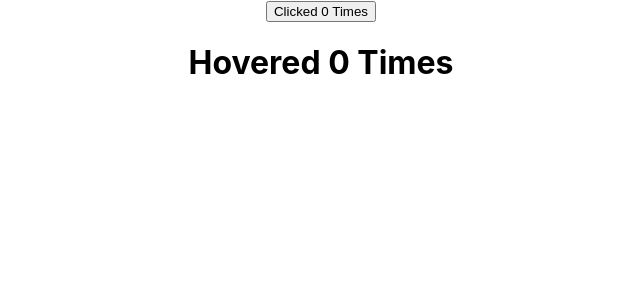
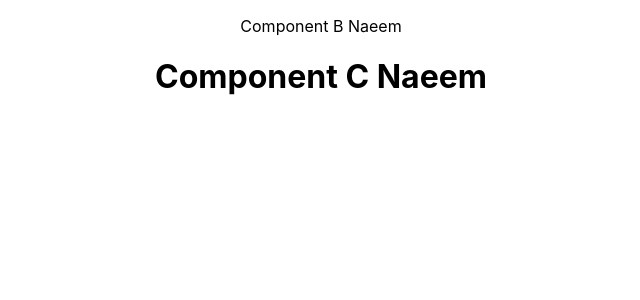
Before and after one commit to Naeem-ur-rahman/react-hello-world, a React (Create React App) app: page / in a window 1280 px wide. Shown: the top 300 px of the page, without its empty margins (319-959 px from the left). Built offline with nearby package versions, Linux system fonts and the light colour scheme.

Commit message:
Context (create, Defult value, Context Type) commit

```diff
--- a/src/App.js
+++ b/src/App.js
@@ -25,9 +25,11 @@
 // import ErrorBoundary from './components/ErrorBoundary';
 // import ClickCounter from './components/ClickCounter';
 // import HoverCounter from './components/HoverCounter';
-import CounterRenderProps from './components/CounterRenderProps';
-import ClickCounterTwo from './components/ClickCounterTwo';
-import HoverCounterTwo from './components/HoverCounterTwo';
+// import CounterRenderProps from './components/CounterRenderProps';
+// import ClickCounterTwo from './components/ClickCounterTwo';
+// import HoverCounterTwo from './components/HoverCounterTwo';
+import { UserProvider } from './components/userContext';
+import ComponentA from './components/ComponentA';
 function App() {
   return (
     <div className="App">
@@ -76,12 +78,19 @@
       {/* <HoverCounter /> */}
 
       {/* Render Props Pattern */}
-      <CounterRenderProps>
+      {/* <CounterRenderProps>
         {(count, incrementCount) => <ClickCounterTwo count={count} incrementCount={incrementCount} />}
-      </CounterRenderProps>
-      <CounterRenderProps>
+      </CounterRenderProps> */}
+      {/* <CounterRenderProps>
         {(count, incrementCount) => <HoverCounterTwo count={count} incrementCount={incrementCount} />}
-      </CounterRenderProps>
+      </CounterRenderProps> */}
+
+      {/* Context */}
+
+      <UserProvider value='Naeem'>
+        <ComponentA />
+      </UserProvider>
+
     </div>
   );
 }
--- /dev/null
+++ b/src/components/ComponentA.js
@@ -0,0 +1,10 @@
+import React, { Component } from 'react'
+import ComponentB from './ComponentB'
+
+class ComponentA extends Component {
+  render() {
+    return <ComponentB />
+  }
+}
+
+export default ComponentA
--- /dev/null
+++ b/src/components/ComponentB.js
@@ -0,0 +1,17 @@
+import React, { Component } from 'react'
+import ComponentC from './ComponentC'
+import userContext from './userContext'
+
+class ComponentB extends Component {
+     static contextType = userContext // COntext Type
+     render() {
+          return (
+               <>
+                    <p>Component B {this.context}</p>
+                    <ComponentC />
+               </>
+          )
+     }
+}
+
+export default ComponentB
--- /dev/null
+++ b/src/components/ComponentC.js
@@ -0,0 +1,18 @@
+import React, { Component } from 'react'
+import { UserConsumer } from './userContext'
+
+class ComponentC extends Component {
+     render() {
+          return (
+               <UserConsumer>
+                    {
+                         (username) => {
+                              return <h1>Component C {username} </h1>
+                         }
+                    }
+               </UserConsumer>
+          )
+     }
+}
+
+export default ComponentC
--- /dev/null
+++ b/src/components/userContext.js
@@ -0,0 +1,12 @@
+import React from "react";
+
+const userContext = React.createContext('Code Evolution') // Defult value is set
+
+const UserProvider = userContext.Provider
+const UserConsumer = userContext.Consumer
+
+export { UserConsumer, UserProvider }
+
+export default userContext // Context Type
+
+// Context Type has Limitation but it looks simpler to do
```
